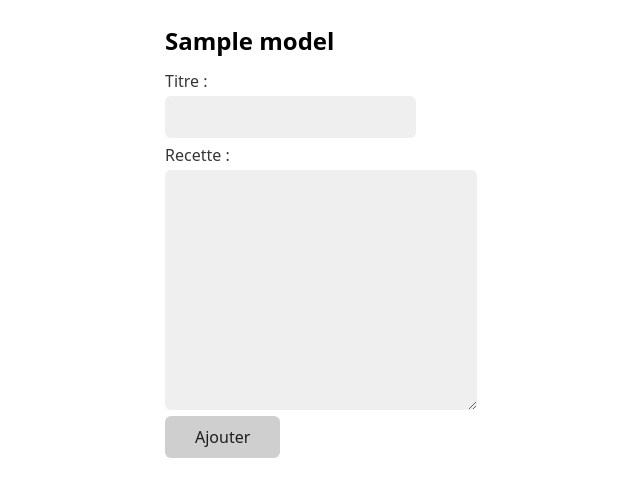
After one commit to csiformk/php, a PHP site: template src/views/article-new.view.php in a window 1280 px wide. The commit adds this page. Shown: the top 497 px of the page, without its empty margins (75-715 px from the left). Run offline with PHP 8.4, Linux system fonts and the light colour scheme; the template is opened without the code that fills it: most values are stand-ins (such as "Sample title", 1, 10 or a date in 2020).

Commit message:
Ajout formulaire nouvelle recette

```diff
--- a/src/config/routes.php
+++ b/src/config/routes.php
@@ -4,6 +4,7 @@ return [
     '/' => 'controllers/index.php',
     '/articles' => 'controllers/articles.php',
     '/article' => 'controllers/article.php',
+    '/article-new' => 'controllers/article-new.php',
     '/contact' => 'controllers/contact.php',
     '/mentions' => 'controllers/mentions.php'
 ];
--- /dev/null
+++ b/src/views/article-new.view.php
@@ -0,0 +1,10 @@
+<h2><?=$model?></h2>
+<section>
+    <form method="POST">
+    <label for="titre">Titre :</label>
+    <input type="text" name="titre" id="titre">
+    <label for="contenu">Recette :</label>
+    <textarea name="contenu" id="contenu" cols="30" rows="10"></textarea>
+    <input type="submit" value="Ajouter">
+    </form>
+</section>
--- a/src/views/articles.view.php
+++ b/src/views/articles.view.php
@@ -9,4 +9,5 @@
                 </li>
             <?php endforeach; ?>
         </ul>
+        <p><a href="/article-new">Ajouter une nouvelle recette</a></p>
     </section>
```
Also changed, not shown: src/controllers/article-new.php (added, +22 -0 lines).
